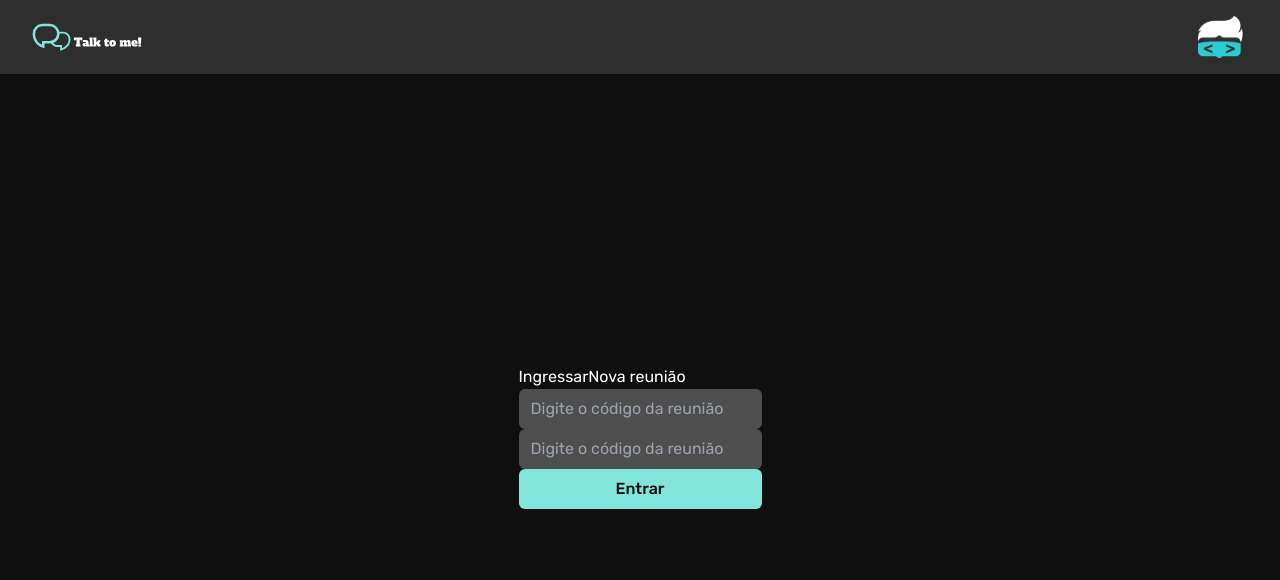
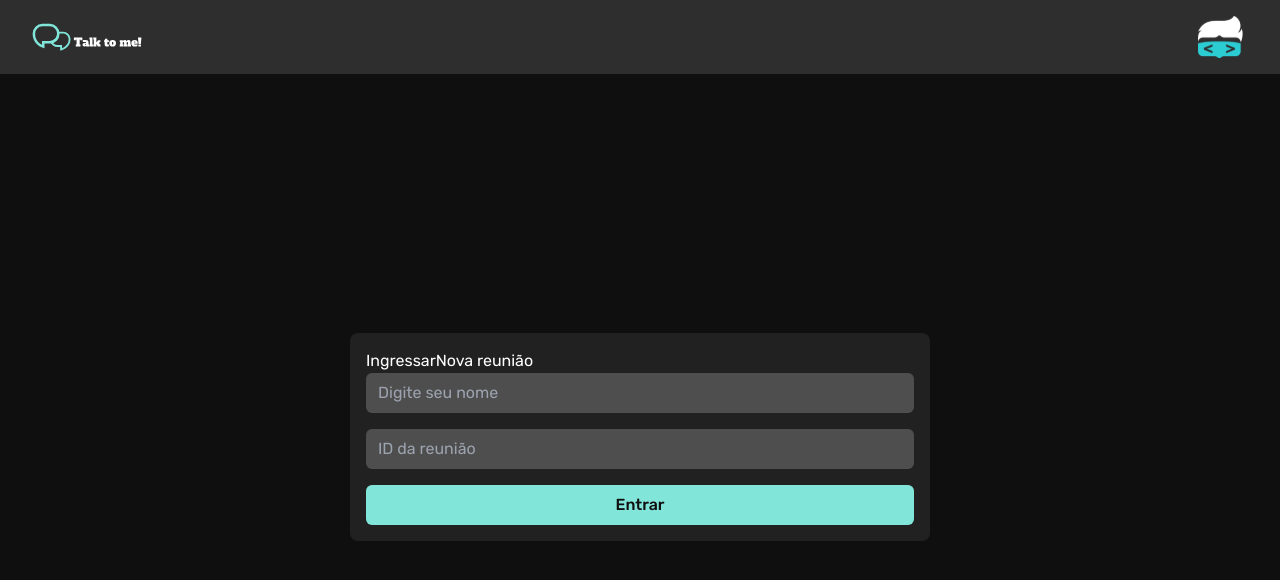
Before and after one commit to Ramonprog/talk-to-me, a Next.js app: page / in a window 1280 px wide. Shown: the top 580 px of the page. Built offline with nearby package versions, Linux system fonts and the light colour scheme.

Commit message:
layoute inicial da primeira tela

```diff
--- a/src/app/page.tsx
+++ b/src/app/page.tsx
@@ -8,19 +8,20 @@ export default function Home() {
   return (
     <main className="min-h-screen flex flex-col">
       <Header />
-      <div className="max-w-[580px] mx-auto w-full h-full flex-1 flex items-center justify-center ">
+      <div className=" mx-auto w-full h-full flex-1 flex items-center justify-center ">
         <Container>
-          <div>
-            <span>Ingressar</span>
-            <span>Nova reunião</span>
+          <div className="max-w-[580px] w-full mx-auto bg-secondary p-4 rounded-lg">
+            <div>
+              <span>Ingressar</span>
+              <span>Nova reunião</span>
+            </div>
+            <div className="space-y-4">
+              <Input placeholder="Digite seu nome" type="text" />
+              <Input placeholder="ID da reunião" type="text" />
+              <Button title="Entrar" type="submit" />
+            </div>
           </div>
-          <div className="">
-            <Input placeholder="Digite o código da reunião" type="text" />
-            <Input placeholder="Digite o código da reunião" type="text" />
 
-
-            <Button title="Entrar" type="submit" />
-          </div>
         </Container>
       </div>
     </main>
--- a/src/components/Container.tsx
+++ b/src/components/Container.tsx
@@ -2,6 +2,6 @@ import { ReactNode } from "react";
 
 export default function Container({ children }: { children: ReactNode }) {
     return (
-        <div className="px-4 max-w-7xl mx-auto">{children}</div>
+        <div className="px-4 max-w-7xl w-full mx-auto">{children}</div>
     )
 }
--- a/tailwind.config.ts
+++ b/tailwind.config.ts
@@ -18,6 +18,7 @@ const config: Config = {
         "gray-950": "#4E4E4E",
         black: "#0F0F0F",
         primary: "#81E6D9",
+        secondary: "#212121",
       },
     },
   },
```
